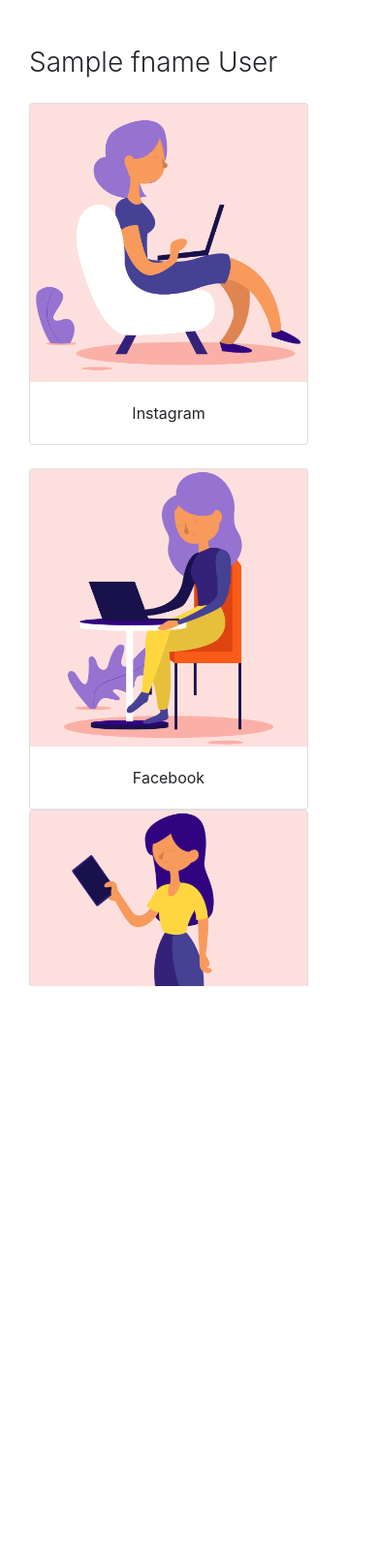
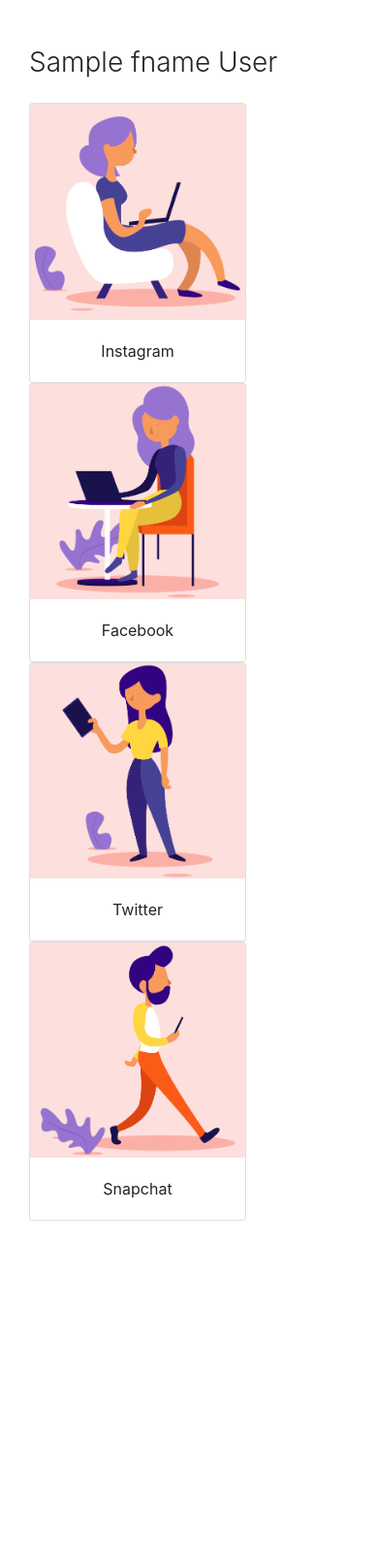
Before and after one commit to rchowdhury99/Social-Connect, a Flask app: template WEB/templates/profile.html in a window 390 px wide. Shown: the whole page at 97% size. After the commit the page ends 1259 px from the top, so only its background shows below. Run offline with Flask 2, Linux system fonts and the light colour scheme; the template is opened without the code that fills it: most values are stand-ins (such as "Sample title", 1, 10 or a date in 2020); some libraries are stand-ins or nearby versions.

Commit message:
Fixed up profile.html

```diff
--- a/WEB/main.py
+++ b/WEB/main.py
@@ -45,6 +45,7 @@
 @app.route("/profile")
 def get_user_profile():
     # get fname
+    x = "Bob"
     # get lname
     return render_template("profile.html", fname=x )
 
--- a/WEB/templates/profile.html
+++ b/WEB/templates/profile.html
@@ -20,38 +20,51 @@
             <div class="col-md-9 col-lg-8 mx-auto">
               <h3 class="login-heading mb-4">{{ fname }} {{ lname }}</h3>
 
+            <div class="row">
+              <div class="col-sm-6">
               <!-- Instagram -->
-              <div class="card" style="width: 18rem;">
+              <div class="card" style="width: 14rem;">
                 <img class="card-img-top" src={{url_for("static", filename="assets/chair_lady.png")}} alt="Card image cap">
                 <div class="card-body">
                   <p class="card-text text-center">Instagram</p>
                 </div>
               </div>
 
+              </div>
               <br/>
 
-              <div class="card" style="width: 18rem;">
+            <div class="col-sm-6">
+              <div class="card" style="width: 14rem;">
                 <img class="card-img-top" src={{url_for("static", filename="assets/chair_lady2.png")}} alt="Card image cap">
                 <div class="card-body">
                   <p class="card-text text-center">Facebook</p>
                 </div>
               </div>
 
-              <div class="card" style="width: 18rem;">
+            </div>
+            </div>
+
+            <div class="row">
+            <div class="col-sm-6">
+              <div class="card" style="width: 14rem;">
                 <img class="card-img-top" src={{url_for("static", filename="assets/lady_standing.png")}} alt="Card image cap">
                 <div class="card-body">
                   <p class="card-text text-center">Twitter</p>
                 </div>
               </div>
+            </div>
 
-              <br/>
+            <br/>
 
-              <div class="card" style="width: 18rem;">
+            <div class="col-sm-6">
+              <div class="card" style="width: 14rem;">
                 <img class="card-img-top" src={{url_for("static", filename="assets/man_walking.png")}} alt="Card image cap">
                 <div class="card-body">
                   <p class="card-text text-center">Snapchat</p>
                 </div>
               </div>
+            </div>
+          </div>
 
             </div>
           </div>
```
